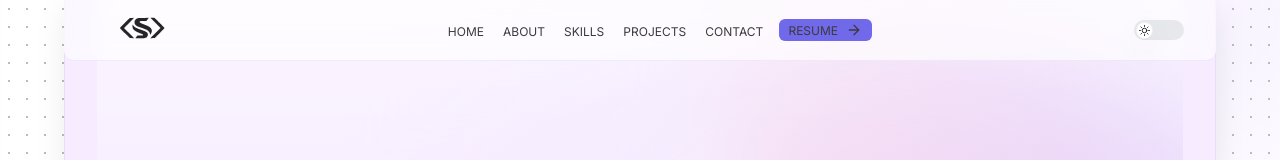
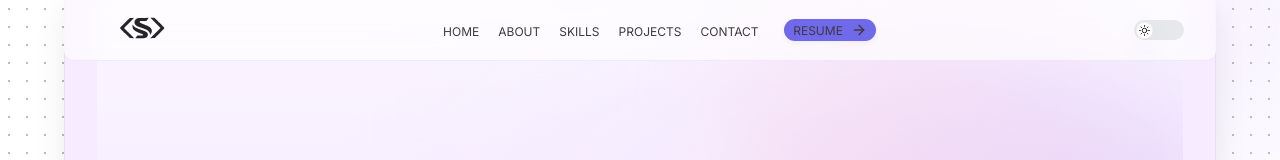
Before and after one commit to sushantshinde7/sushant-portfolio, a React (Vite) app: page / in a window 1280 px wide. Shown: the top 160 px of the page. Built offline with nearby package versions, Linux system fonts and the light colour scheme.

Commit message:
resume btn's better hierarchy styles

```diff
--- a/src/styles/Navbar.css
+++ b/src/styles/Navbar.css
@@ -119,7 +119,14 @@ body:has([data-low-contrast]) .navbar {
 .nav-menu .btn {
   padding: 0.2rem 0.6rem;
   margin-right: 0.4rem;
+  margin-left: 0.6rem; /* separation */
+  border-radius: 999px;
 }
+
+[data-theme="light"] .nav-menu .btn {
+  box-shadow: 0 2px 6px rgba(0,0,0,0.06);
+}
+
 /* ===== Right controls wrapper ===== */
 .nav-controls {
   display: flex;
```
